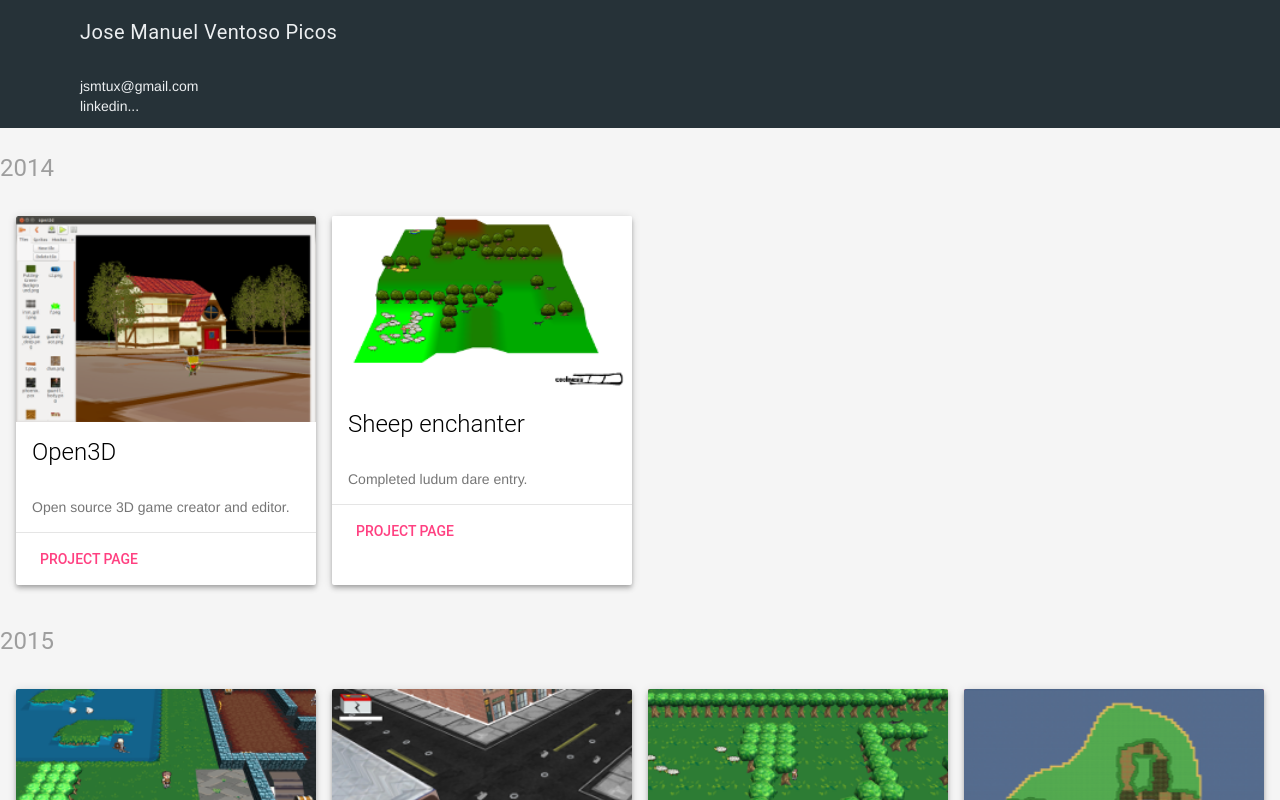
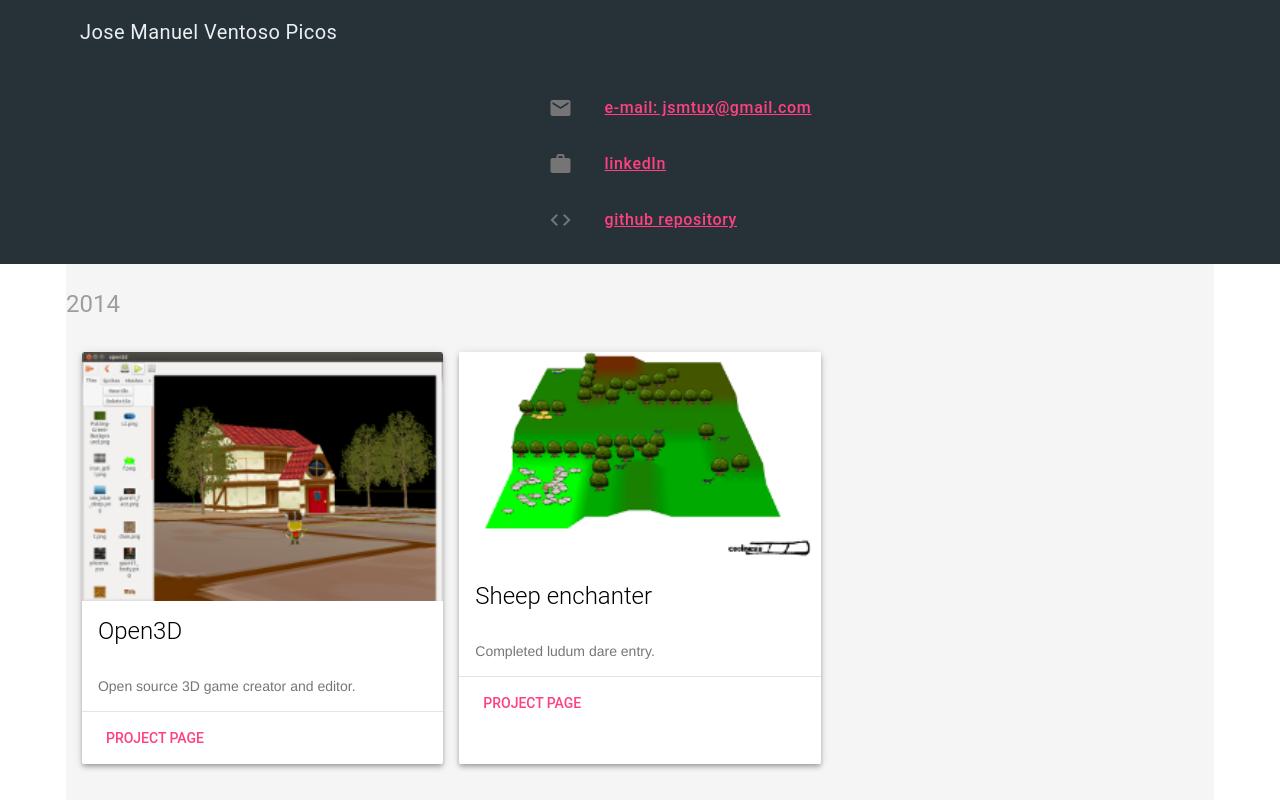
Before and after one commit to jsmtux/jsmtux.github.io, a plain HTML site: page index.html in a window 1280 px wide. Drawn offline with nearby package versions, Linux system fonts and the light colour scheme.

Commit message:
Some more style improvements. Now resizes correctly

```diff
--- a/index.html
+++ b/index.html
@@ -1,5 +1,9 @@
 <html>
     <head>
+				<meta charset="utf-8">
+				<meta http-equiv="X-UA-Compatible" content="IE=edge">
+				<meta name="description" content="A portfolio template that uses Material Design Lite.">
+				<meta name="viewport" content="width=device-width, initial-scale=1.0">
         <link rel="stylesheet" type="text/css" href="style.css">
 				<link rel="stylesheet" href="https://fonts.googleapis.com/icon?family=Material+Icons">
 				<link rel="stylesheet" href="https://code.getmdl.io/1.1.2/material.indigo-pink.min.css">
@@ -17,16 +21,34 @@
 					<span class="mdl-layout-title">Jose Manuel Ventoso Picos</span>
 				</div>
 				<!-- Bottom row, not visible on scroll -->
-				<div class="mdl-layout__header-row">
-					jsmtux@gmail.com<br>
-					linkedin...<br>
+				<div class="mdl-layout__header-row" style="height:200px;">
+					<ul class="portfolio-max-width">
+						<li class="mdl-list__item">
+							<span class="mdl-list__item-primary-content">
+									<i class="material-icons mdl-list__item-icon">email</i>
+									<a href="mailto:jsmtux@gmail.com">e-mail: jsmtux@gmail.com</a>
+							</span>
+						</li>
+						<li class="mdl-list__item">
+							<span class="mdl-list__item-primary-content">
+							<i class="material-icons mdl-list__item-icon">work</i>
+							<a href="https://www.linkedin.com/in/jose-manuel-ventoso-picos-7320b152">linkedIn</a>
+						</span>
+						</li>
+						<li class="mdl-list__item">
+							<span class="mdl-list__item-primary-content">
+							<i class="material-icons mdl-list__item-icon">code</i>
+							<a href="https://github.com/jsmtux">github repository</a>
+						</span>
+						</li>
+					</ul>
 				</div>
 			</header>
-			<main class="mdl-layout__content mdl-color--grey-100">
+			<main class="mdl-layout__content mdl-color--grey-100  portfolio-max-width">
 
 				<span class="mdl-color-text--grey-500"><h4>2014</h4></span>
-				<div class="mdl-grid mdl-cell--12-col">
-					<div class="mdl-cell mdl-cell--4-col mdl-cell--3-col-desktop mdl-card mdl-shadow--4dp">
+				<div class="mdl-grid">
+					<div class="mdl-cell mdl-card mdl-shadow--4dp">
 						<div class="mdl-card__media">
 							<img class="project-image" src="images/screenshot_o3d.png" border="0" alt="">
 						</div>
@@ -41,7 +63,7 @@
 						</div>
 					</div>
 
-					<div class="mdl-cell mdl-cell--4-col mdl-cell--3-col-desktop mdl-card mdl-shadow--4dp">
+					<div class="mdl-cell mdl-card mdl-shadow--4dp">
 						<div class="mdl-card__media">
 							<img class="project-image" src="images/screenshot_ld31.png" border="0" alt="">
 						</div>
@@ -58,9 +80,9 @@
 
 				</div>
 				<span class="mdl-color-text--grey-500"><h4>2015</h4></span>
-				<div class="mdl-grid mdl-cell--12-col">
+				<div class="mdl-grid">
 
-					<div class="mdl-cell mdl-cell--4-col mdl-cell--3-col-desktop mdl-card mdl-shadow--4dp">
+					<div class="mdl-cell mdl-card mdl-shadow--4dp">
 						<div class="mdl-card__media">
 							<img class="project-image" src="images/screenshot_rpg.png" border="0" alt="">
 						</div>
@@ -75,7 +97,7 @@
 						</div>
 					</div>
 
-					<div class="mdl-cell mdl-cell--4-col mdl-cell--3-col-desktop mdl-card mdl-shadow--4dp">
+					<div class="mdl-cell mdl-card mdl-shadow--4dp">
 						<div class="mdl-card__media">
 							<img class="project-image" src="images/screenshot_mouse.png" border="0" alt="">
 						</div>
@@ -90,7 +112,7 @@
 						</div>
 					</div>
 
-					<div class="mdl-cell mdl-cell--4-col mdl-cell--3-col-desktop mdl-card mdl-shadow--4dp">
+					<div class="mdl-cell mdl-card mdl-shadow--4dp">
 						<div class="mdl-card__media">
 							<img class="project-image" src="images/screenshot_sheep.png" border="0" alt="">
 						</div>
@@ -105,7 +127,7 @@
 						</div>
 					</div>
 
-					<div class="mdl-cell mdl-cell--4-col mdl-cell--3-col-desktop mdl-card mdl-shadow--4dp">
+					<div class="mdl-cell mdl-card mdl-shadow--4dp">
 						<div class="mdl-card__media">
 							<img class="project-image" src="images/screenshot_islands.png" border="0" alt="">
 						</div>
@@ -122,9 +144,9 @@
 
 				</div>
 				<span class="mdl-color-text--grey-500"><h4>2016</h4></span>
-				<div class="mdl-grid mdl-cell--12-col">
+				<div class="mdl-grid">
 
-					<div class="mdl-cell mdl-cell--4-col mdl-cell--3-col-desktop mdl-card mdl-shadow--4dp">
+					<div class="mdl-cell mdl-card mdl-shadow--4dp">
 						<div class="mdl-card__media">
 							<img class="project-image" src="images/screenshot_ship.png" border="0" alt="">
 						</div>
--- a/style.css
+++ b/style.css
@@ -20,3 +20,8 @@ img.project-image {
     width: 100%;
     height: auto;
 }
+
+.portfolio-max-width {
+  max-width: 1200px;
+  margin: auto;
+}
```
